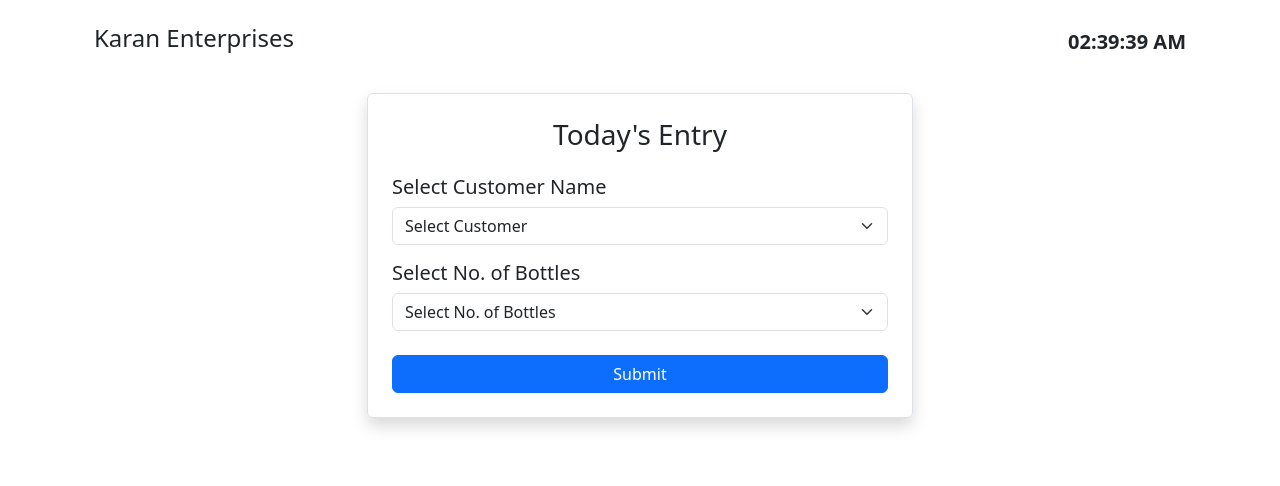
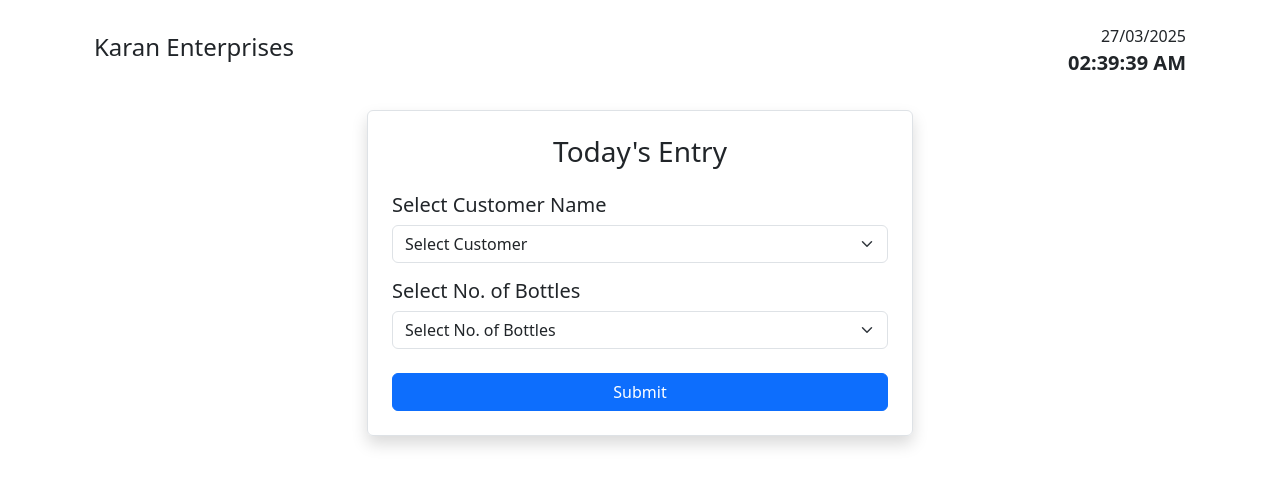
Before and after one commit to Manmohansinghyadav/Form, a plain HTML site: page index.html in a window 1280 px wide. Drawn offline with nearby package versions, Linux system fonts and the light colour scheme.

Commit message:
date & time update

```diff
--- a/index.html
+++ b/index.html
@@ -15,7 +15,10 @@
   <nav class="navbar navbar-expand-lg navbar-light">
     <div class="container-fluid d-flex flex-wrap">
       <h1 class="me-auto fs-4">Karan Enterprises</h1>
-      <div id="current-time" class="ms-auto fs-5 fw-bold text-end"></div>
+      <div class="ms-auto text-end">
+        <div id="current-date" class="fs-6"></div>
+        <div id="current-time" class="fs-5 fw-bold"></div>
+      </div>
     </div>
   </nav>
 </div>
@@ -80,14 +83,24 @@
 <script>
   function updateTime() {
     const currentTimeElement = document.getElementById('current-time');
+    const currentDateElement = document.getElementById('current-date');
     const now = new Date();
 
+    // ✅ Date format: DD-MM-YYYY
+    const dateString = now.toLocaleDateString('en-GB', {
+      day: '2-digit',
+      month: '2-digit',
+      year: 'numeric',
+    });
+
+    // ✅ Time format: HH:MM:SS AM/PM
     const timeString = now.toLocaleTimeString('en-US', {
       hour: '2-digit',
       minute: '2-digit',
       second: '2-digit',
     });
 
+    currentDateElement.textContent = dateString;
     currentTimeElement.textContent = timeString;
   }
 
```
